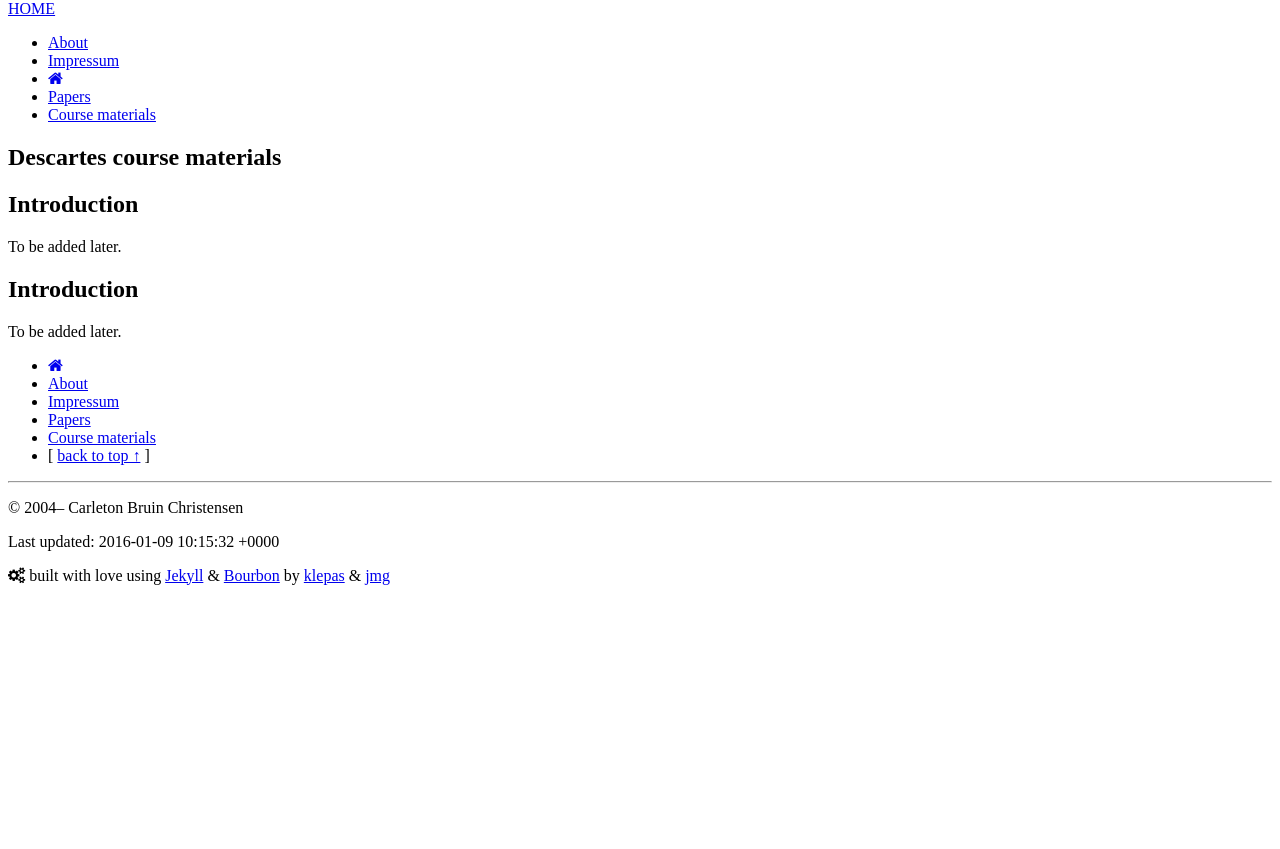
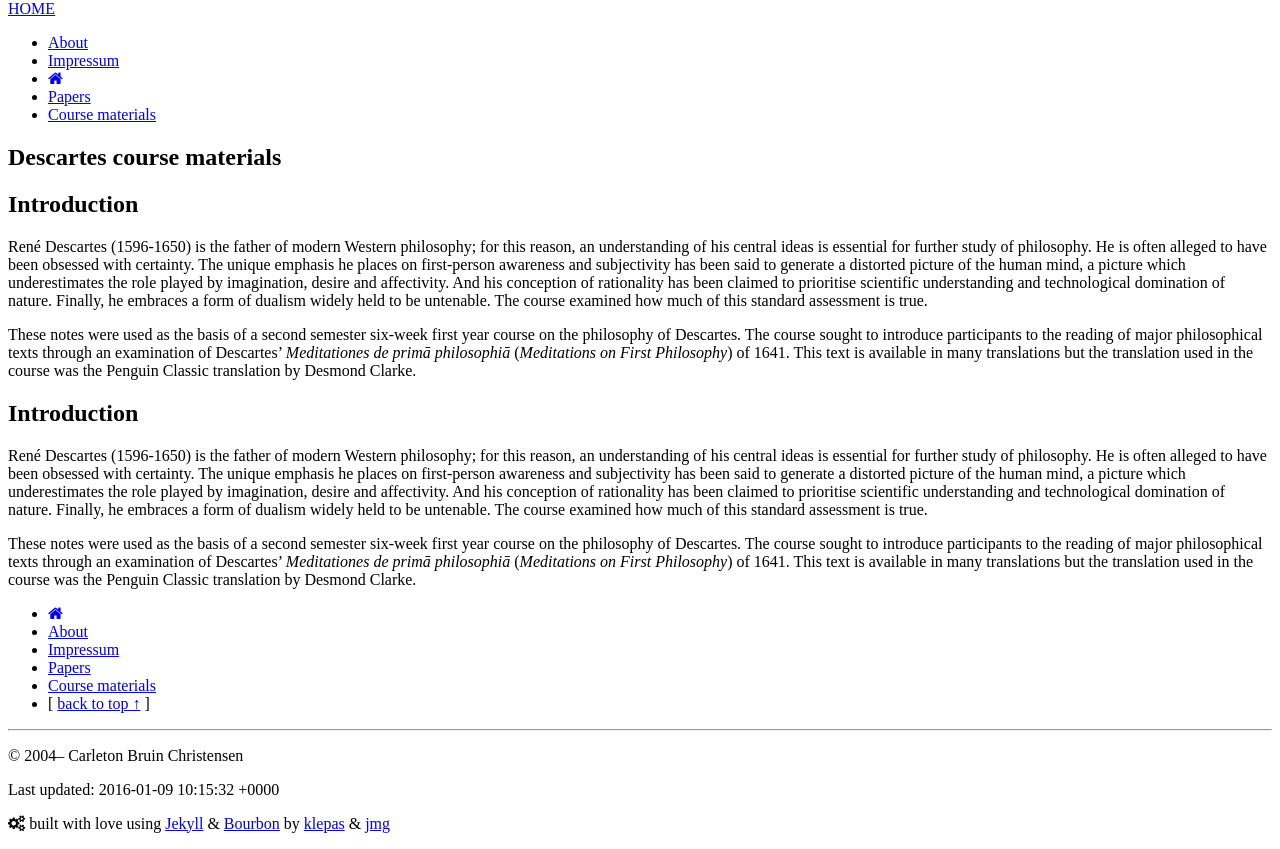
Before and after one commit to klepas/bruins-site, a Jekyll site: the page built from _descartes/index.markdown, in a window 1280 px wide. Shown: the part 208-1057 px from the top of the page. Built offline with Jekyll 4.4.1, drawn with Linux system fonts in a browser that asks for light colours; nearby versions of some CDN libraries; some web fonts are replaced; before the commit the page ends 900 px from its top, so only the background shows below that.

Commit message:
Revision of index files

```diff
--- a/_descartes/index.markdown
+++ b/_descartes/index.markdown
@@ -5,4 +5,7 @@ title: "Descartes course materials"
 
 ## Introduction
 
-To be added later.
+René Descartes (1596-1650) is the father of modern Western philosophy; for this reason, an understanding of his central ideas is essential for further study of philosophy. He is often alleged to have been obsessed with certainty. The unique emphasis he places on first-person awareness and subjectivity has been said to generate a distorted picture of the human mind, a picture which underestimates the role played by imagination, desire and affectivity. And his conception of rationality has been claimed to prioritise scientific understanding and technological domination of nature. Finally, he embraces a form of dualism widely held to be untenable. The course examined how much of this standard assessment is true.
+
+
+These notes were used as the basis of a second semester six-week first year course on the philosophy of  Descartes. The course sought to introduce participants to the reading of major philosophical texts through an examination of Descartes’ _Meditationes de primā philosophiā_ (_Meditations on First Philosophy_) of 1641. This text is available in many translations but the translation used in the course was the Penguin Classic translation by Desmond Clarke.
--- a/_technology_and_human_existence/index.markdown
+++ b/_technology_and_human_existence/index.markdown
@@ -1,8 +1,10 @@
 ---
 layout: course-overview
-title: "Descartes course materials"
+title: "Course materials for the First Year Option _Technology and Human Existence_"
 ---
 
 ## Introduction
 
-To be added later.
+In the option, which first ran in 1993, we asked just what technology is, in what ways it effects us and just how much of a good thing it is. We looked at the views of a few authors who have already addressed this question. And we examined a number of spectacular failures of technological systems, e.g., the _Challenger_ disaster and the _U.S.S. Vincennes_ incident, in order to pose questions concerning the nature and limits of technological control. The question was also raised of whether the increasing complexity which sophisticated technology makes possible is or is not a threat to traditional political ideals such as democratic participation in the political process, the desirability and possibility of a steerable human society governed by substantial normative and ethical visions. Finally, we looked at notions of appropriate/alternative technology in order to see whether there are alternative “philosophies”of technological design and implementation.
+
+Two videos were used in connection with the option, viz., _On the Eighth Day_ and _Whatever happened to __Star Wars__. The first looks at how technologies for overcoming infertility use women as guinea pigs for trialling and improving the technologies themselves. The second details the rise and fall of Ronald Reagan's _Strategic Defense Initiative_, revealing in the process something of the politics of large-scale technological projects.
```
Also changed, not shown: 4 other files.
